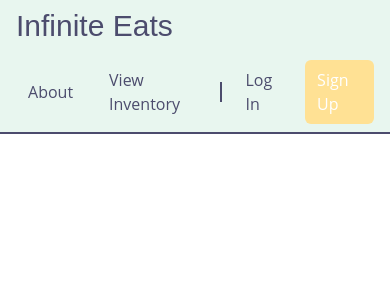
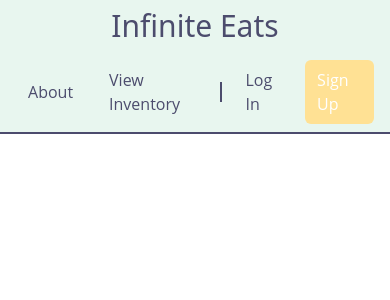
Before and after one commit to jmayheww/infinite-eats, a React (Create React App) app in the folder client/: page / in a window 390 px wide. Shown: the top 300 px of the page. Built offline with nearby package versions, Linux system fonts and the light colour scheme; no server answers.

Commit message:
finalize navbar layout via tailwind

```diff
--- a/client/src/components/App.js
+++ b/client/src/components/App.js
@@ -13,8 +13,6 @@ function App() {
       .then((data) => setCount(data.count));
   }, []);
 
-  console.log(count);
-
   return (
     <div className="App">
       <NavBar />
--- a/client/src/components/NavBar.js
+++ b/client/src/components/NavBar.js
@@ -14,11 +14,11 @@ function NavBar() {
   return (
     <div className="bg-tertiary fixed w-full border-b-2 border-primary py-2">
       <div className="px-4 md:px-8 lg:px-16 xl:px-20 mx-auto">
-        <div className="flex flex-wrap justify-between items-center">
+        <div className="flex flex-wrap justify-center md:justify-between items-center">
           <div>
             <Link
               to="/"
-              className="font-montserrat text-3xl text-primary hover:text-secondary transition-colors duration-300"
+              className="font-lato text-3xl text-primary hover:text-secondary transition-colors duration-300"
             >
               Infinite Eats
             </Link>
--- a/client/src/index.css
+++ b/client/src/index.css
@@ -3,3 +3,5 @@
 @import 'tailwindcss/utilities';
 @import url('https://fonts.googleapis.com/css2?family=Open+Sans:wght@400;700&display=swap');
 @import url('https://fonts.googleapis.com/css2?family=Montserrat:wght@400;700&display=swap');
+@import url('https://fonts.googleapis.com/css2?family=Roboto:wght@400;700&display=swap');
+@import url('https://fonts.googleapis.com/css2?family=Lato:wght@400;700&display=swap');
```
